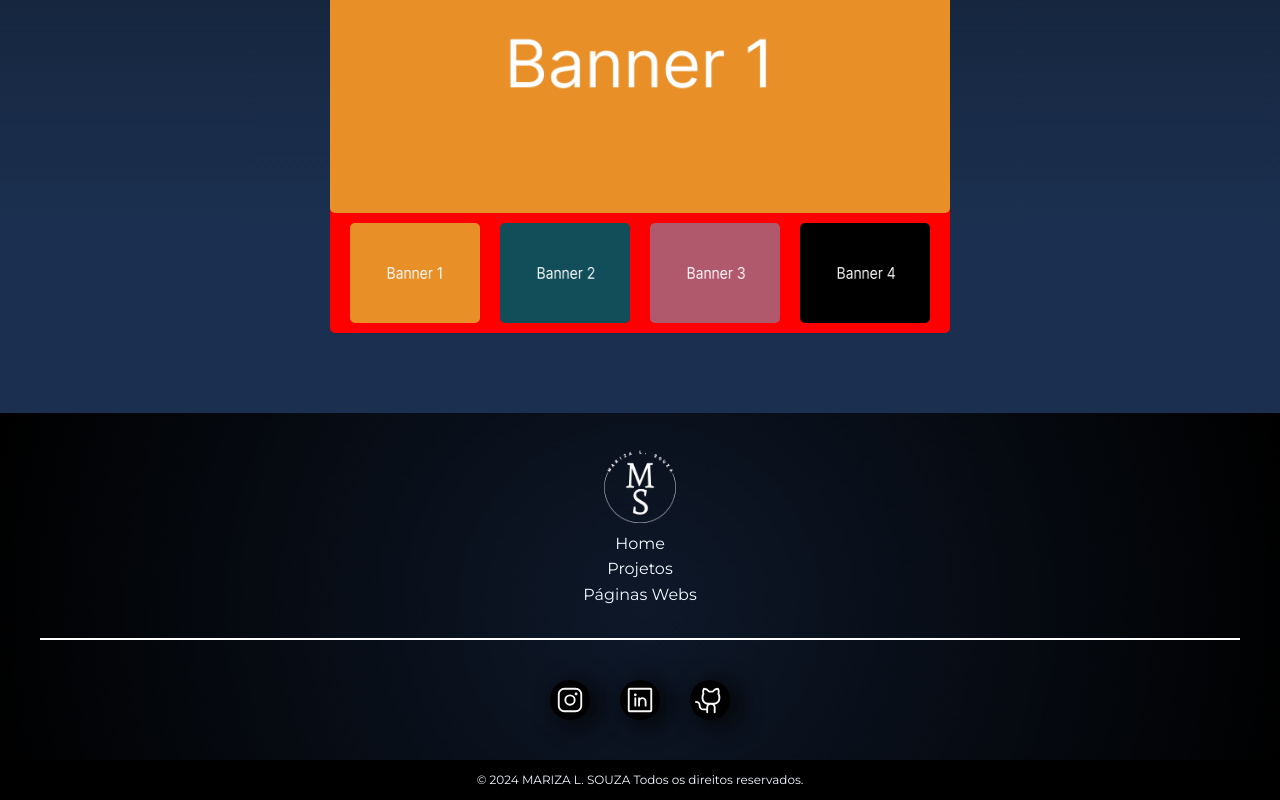
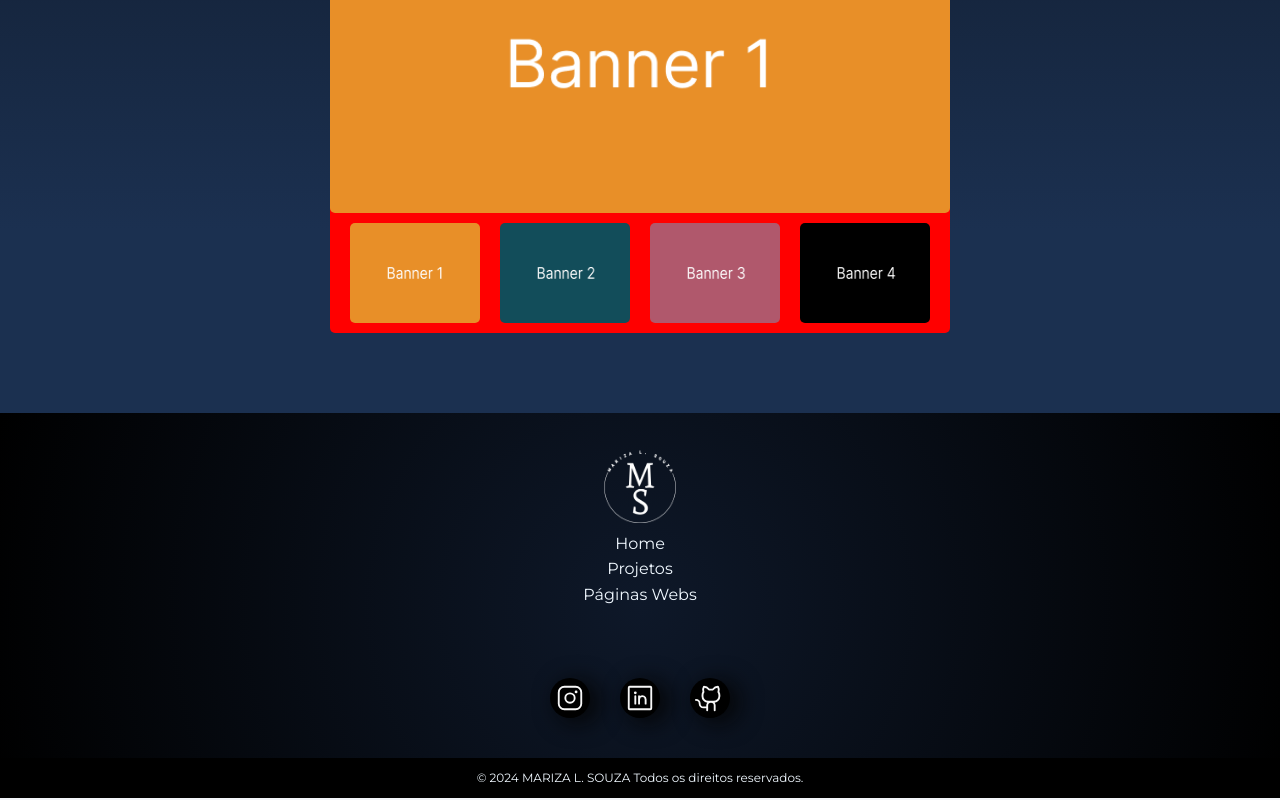
Before and after one commit to MarizaDEV/portfolio_web, a React (Vite) app: page /portfolio-web/home in a window 1280 px wide. Shown: the part 1421-2221 px from the top of the page. Built offline with nearby package versions, Linux system fonts and the light colour scheme.

Commit message:
Alterações no rodapé

```diff
--- a/package.json
+++ b/package.json
@@ -12,7 +12,8 @@
   "dependencies": {
     "@emotion/react": "^11.14.0",
     "@emotion/styled": "^11.14.0",
-    "@mui/material": "^6.3.1",
+    "@mui/icons-material": "^6.4.1",
+    "@mui/material": "^6.4.1",
     "@phosphor-icons/react": "^2.1.7",
     "react": "^18.3.1",
     "react-dom": "^18.3.1",
--- a/src/app/pages/Projetos/styles/styles.ts
+++ b/src/app/pages/Projetos/styles/styles.ts
@@ -82,7 +82,11 @@ export const BoxImagesNew = styled.div`
 `;
 
 export const BoxProjetos = styled.div`
-  //background: #000000;
+  background: linear-gradient(
+    180deg,
+    rgba(4, 4, 4, 1) 0%,
+    rgba(27, 48, 80, 1) 85%
+  );
   width: 100%;
   height: auto;
   display: flex;
--- a/src/app/shared/components/Footer/index.tsx
+++ b/src/app/shared/components/Footer/index.tsx
@@ -40,9 +40,7 @@ export const Footer = () => {
           <p>Páginas Webs</p>
         </div>
       </BoxTop>
-      <LineStyle>
-        <Line></Line>
-      </LineStyle>
+
       <BoxContacts>
         {iconsContacts.map((icon, index) => (
           <IconFooter key={index} image={icon.image} />
--- a/src/app/shared/components/Footer/styles/styles.ts
+++ b/src/app/shared/components/Footer/styles/styles.ts
@@ -25,14 +25,6 @@ export const LineStyle = styled.div`
   margin: 0 40px;
 `;
 
-export const Line = styled.div`
-  display: flex;
-  align-items: center;
-  justify-content: center;
-  width: 100%;
-  border-bottom: 2px solid #ffffff;
-`;
-
 export const BoxContacts = styled.div`
   display: flex;
   justify-content: center;
--- a/src/app/shared/components/ImageList/index.tsx
+++ b/src/app/shared/components/ImageList/index.tsx
@@ -97,6 +97,7 @@ export default function ImageList() {
               "& .MuiTab-root": {
                 fontSize: { xs: "9px", sm: "14px" },
                 minWidth: "50px",
+                color: "#ffffff",
               },
             }}
           >
```
Also changed, not shown: 1 other file (tests, documents, lock files or other folders).
